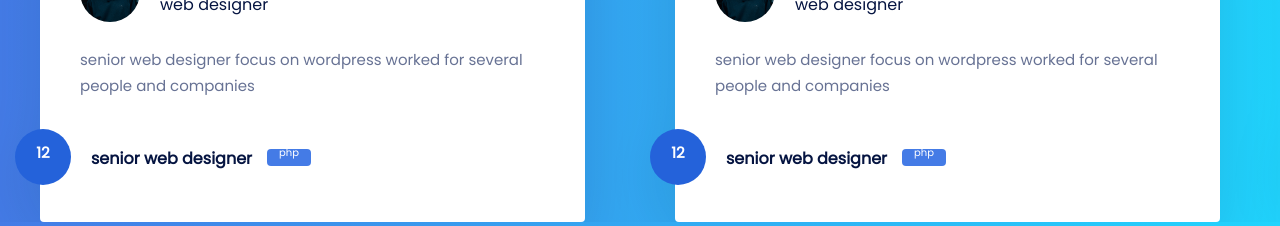
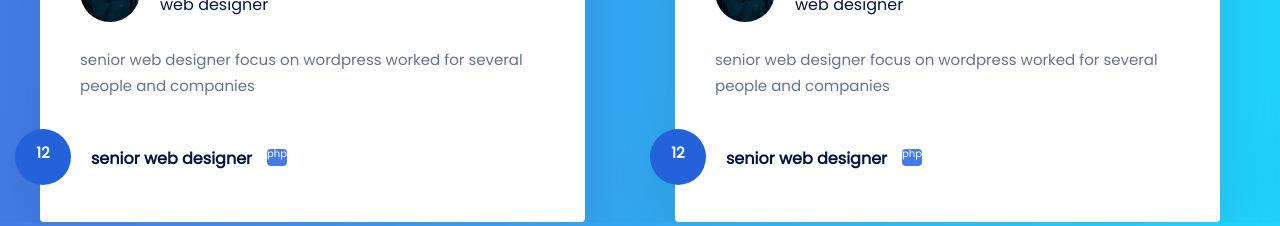
Before and after one commit to BlueCloud15696/Bolo, a React (Create React App) app: page / in a window 1280 px wide. Shown: the part 1300-1526 px from the top of the page. Built offline with nearby package versions, Linux system fonts and the light colour scheme; the HTML template or start-up script is replaced by a standard one.

Commit message:
edited languege icons style

```diff
--- a/src/App.css
+++ b/src/App.css
@@ -739,12 +739,12 @@ section {
 }
 #dev_card .experience-wrapper .languege-icon h5 {
   font-size: 10px;
-  line-height: 24px;
+  line-height: 15px;
   color: #ffffff;
   font-weight: 500;
   font-family: "Poppins";
   text-align: center;
-  padding: 5px 12px;
+  /* padding: 5px 12px; */
 }
 #dev_card .experience-wrapper h3 {
   margin-left: 20px;
```
